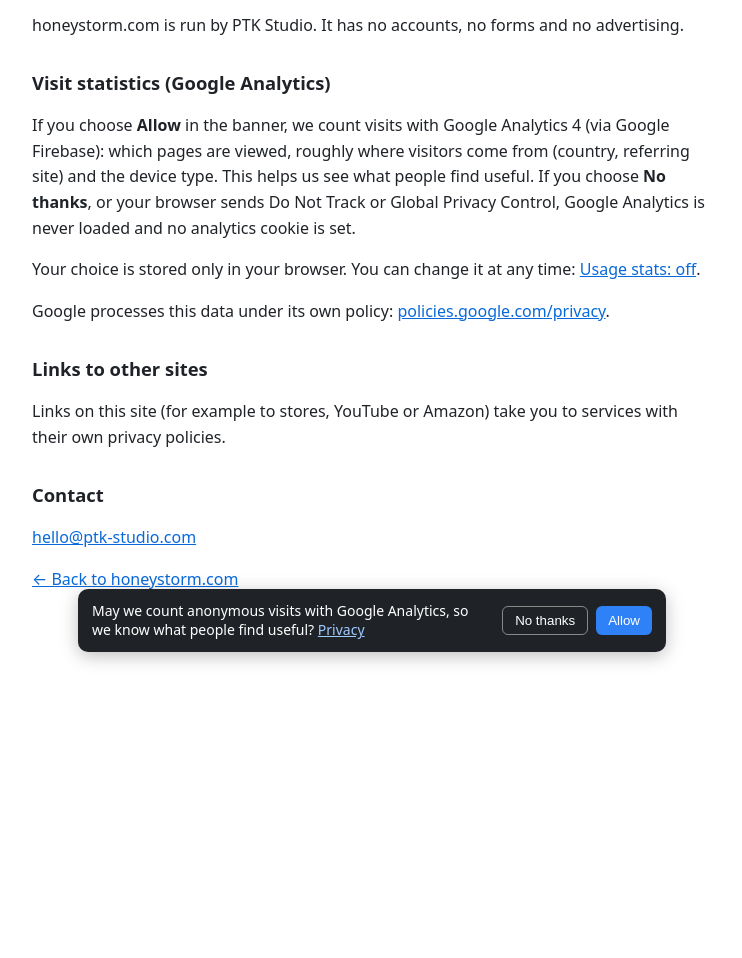
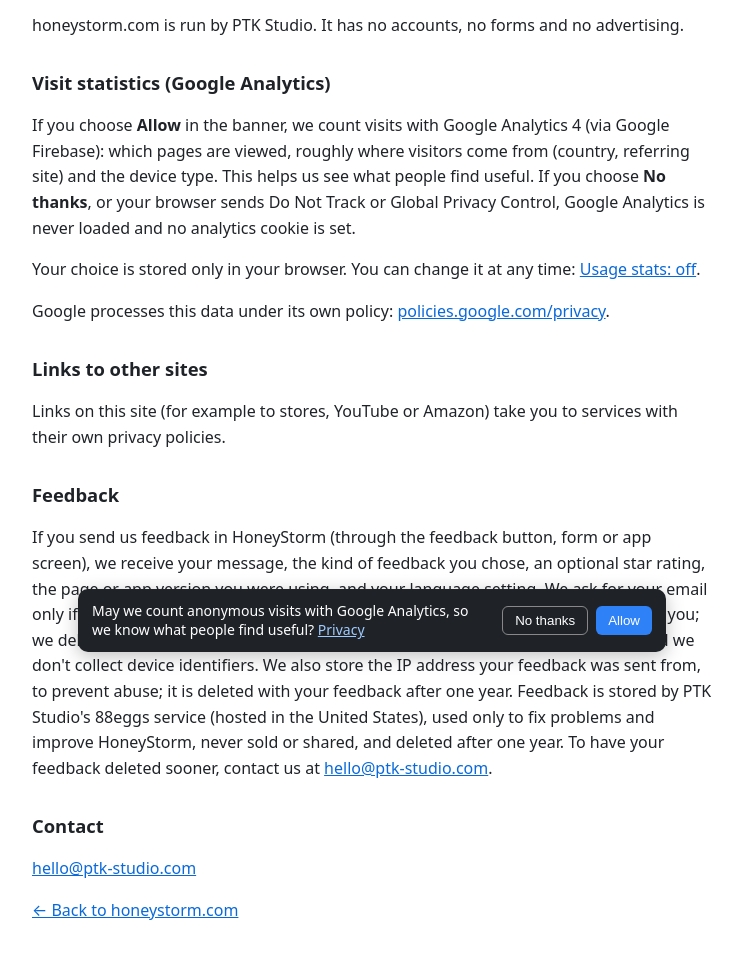
Before and after one commit to ptk-studio/honeystorm-www, a plain HTML site: page privacy/index.html in a window 1280 px wide. Shown: the part 136-1094 px from the top of the page, without its empty margins (268-1010 px from the left). Before the commit the page ends 800 px from the top, so only its background shows below. Drawn offline with Linux system fonts and the light colour scheme; a script that the page names is missing.

Commit message:
Feedback widget on honeystorm.com + the approved Feedback paragraph in its privacy page (88eggs-backend#341) (#3)
Claude-Session: https://claude.ai/code/session_01YRbcez3zNfM7Wf6GxyE7uN

Co-authored-by: Claude Opus 5.5 <noreply@anthropic.com>

```diff
--- a/privacy/index.html
+++ b/privacy/index.html
@@ -34,9 +34,13 @@ Control, Google Analytics is never loaded and no analytics cookie is set.</p>
 <p>Links on this site (for example to stores, YouTube or Amazon) take you to
 services with their own privacy policies.</p>
 
-<h2>Contact</h2>
+<h2>Feedback</h2>
+  <p>If you send us feedback in HoneyStorm (through the feedback button, form or app screen), we receive your message, the kind of feedback you chose, an optional star rating, the page or app version you were using, and your language setting. We ask for your email only if you want a reply, and we keep it only if you tick the box allowing us to contact you; we delete it after at most 90 days. We don't use cookies or tracking for feedback, and we don't collect device identifiers. We also store the IP address your feedback was sent from, to prevent abuse; it is deleted with your feedback after one year. Feedback is stored by PTK Studio's 88eggs service (hosted in the United States), used only to fix problems and improve HoneyStorm, never sold or shared, and deleted after one year. To have your feedback deleted sooner, contact us at <a href="mailto:hello@ptk-studio.com">hello@ptk-studio.com</a>.</p>
+
+  <h2>Contact</h2>
 <p><a href="mailto:hello@ptk-studio.com">hello@ptk-studio.com</a></p>
 <p><a href="/">&larr; Back to honeystorm.com</a></p>
 <script src="/assets/ptk-analytics.js" defer></script>
+<script src="https://api.88eggs.com/feedback/widget.js?v=2" data-key="fk_IlnrV6369IAd05VyGHC_wL0z" async></script>
 </body>
 </html>
```
Also changed, not shown: index.html (+1 -0 lines).
